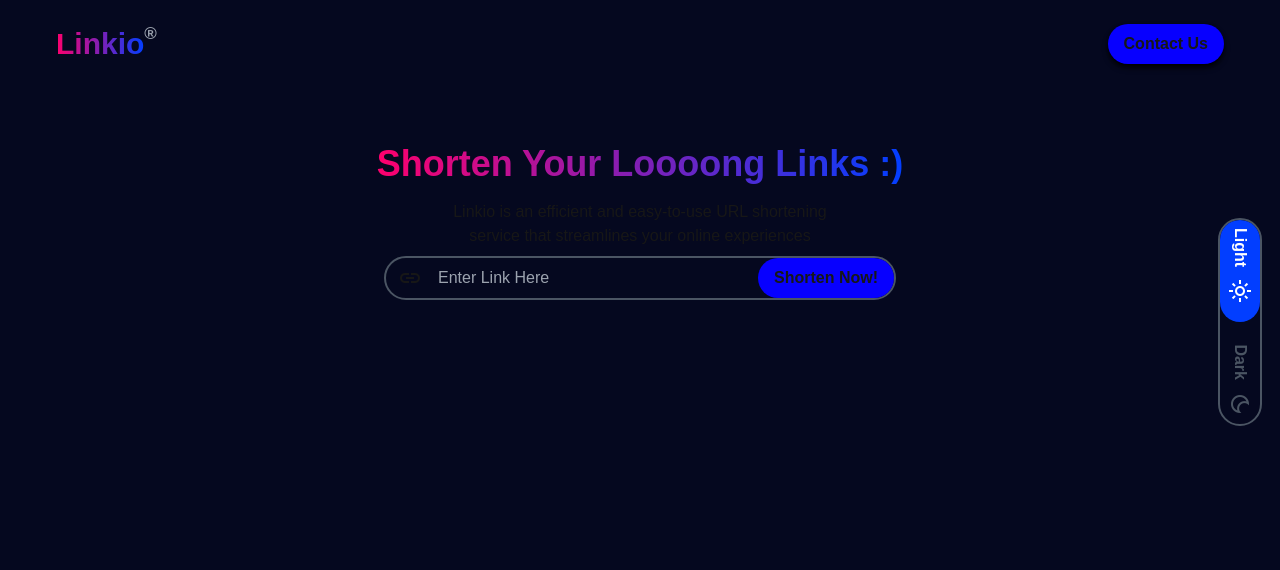
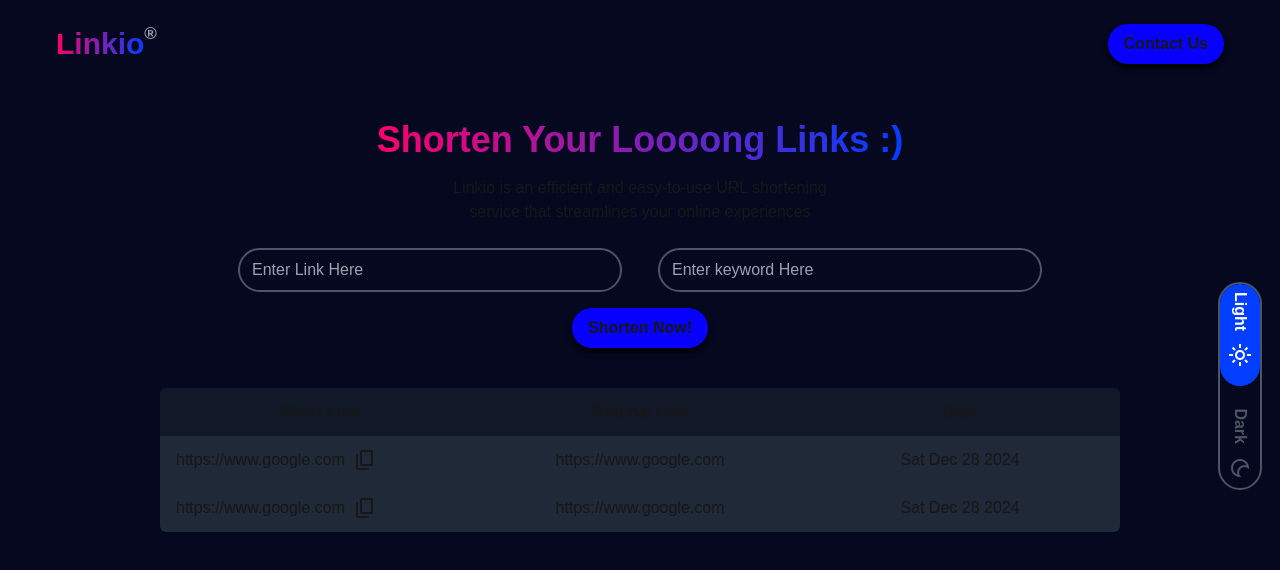
Before and after one commit to moeez5251/URL-Shortner, a Next.js app: page / in a window 1280 px wide. Shown: the top 570 px of the page. Built offline with nearby package versions, Linux system fonts and the light colour scheme.

Commit message:
Updating UI

```diff
--- a/app/page.js
+++ b/app/page.js
@@ -1,17 +1,17 @@
 "use client"
+import Links from "@/components/links";
 import Navbar from "@/components/navbar";
-import { set } from "mongoose";
 import { useState } from "react";
 export default function Home() {
   const [light, setlight] = useState("0%");
   const [gray, setgray] = useState("#4b5563")
   const [white, setwhite] = useState("white")
-  const handlelight=()=>{
+  const handlelight = () => {
     setlight("0%");
     setwhite("white");
     setgray("#4b5563");
   }
-  const handledark=()=>{
+  const handledark = () => {
     setlight("50%");
     setwhite("#4b5563");
     setgray("white");
@@ -20,33 +20,35 @@ export default function Home() {
     <>
       <div className="absolute -z-10 bg-[#05081f] w-full h-full"></div>
       <Navbar />
-      <div className="text-4xl w-fit mx-auto pt-14 font-semibold bg-gradient-to-r from-[#fe006d] to-[#023eff] bg-clip-text text-transparent">Shorten Your Loooong Links :) </div>
+      <div className="text-4xl w-fit mx-auto pt-8 font-semibold bg-gradient-to-r from-[#fe006d] to-[#023eff] bg-clip-text text-transparent">Shorten Your Loooong Links :) </div>
       <p className="w-1/3 mt-4 text-md mx-auto text-center">Linkio is an efficient and easy-to-use URL shortening service that streamlines your online experiences</p>
-      <div className="border-2 border-gray-600 w-[40%] h-11 pl-3 rounded-full mx-auto flex items-center justify-between mt-2" >
-        <div className="flex items-center gap-4 w-[70%]">
-          <span className="material-symbols-outlined">
-            link
-          </span>
-          <input type="text" placeholder="Enter Link Here" className="bg-transparent outline-0 text-base w-full" />
-        </div>
-        <button className="bg-[#0700ff] py-2 rounded-full px-4 font-semibold">Shorten Now!</button>
+      <div className="flex items-center justify-center gap-9  mt-4">
+
+      <div className="border-2 border-gray-600 w-[30%] h-11 pl-3 rounded-full flex items-center justify-between mt-2" >
+        <input type="text" placeholder="Enter Link Here" className="bg-transparent outline-0 text-base w-full" />
       </div>
+      <div className="border-2 border-gray-600 w-[30%] h-11 pl-3 rounded-full  flex items-center justify-between mt-2" >
+        <input type="text" placeholder="Enter keyword Here" className="bg-transparent outline-0 text-base w-full" />
+      </div>
+      </div>
+      <div className="bg-[#0700ff] py-2 rounded-full px-4 font-semibold text-md my-4 w-fit cursor-pointer mx-auto hover:shadow-[#0700ff] shadow-black transition-all shadow-md">Shorten Now!</div>
       <div className="flex  justify-between border-2 border-gray-600 w-52 rounded-full absolute  rotate-90 -right-16">
-        <span style={{left:light}} className="bg-[#023eff] absolute w-1/2 h-full transition-all duration-200 -z-20 rounded-full blue-span"></span>
+        <span style={{ left: light }} className="bg-[#023eff] absolute w-1/2 h-full transition-all duration-200 -z-20 rounded-full blue-span"></span>
         <div onClick={handlelight} className="light cursor-pointer w-1/2 flex items-center gap-3 px-2 py-2">
-          <span style={{color:white}} className="text-white font-semibold">Light</span>
+          <span style={{ color: white }} className="text-white font-semibold">Light</span>
 
-          <span style={{color:white}} className="material-symbols-outlined text-white">
+          <span style={{ color: white }} className="material-symbols-outlined text-white">
             light_mode
           </span>
         </div>
         <div onClick={handledark} className="dark cursor-pointer w-1/2 flex items-center justify-end gap-3 px-2 py-2">
-          <span style={{color:gray}} className="text-gray-600 font-semibold">Dark</span>
-          <span style={{color:gray}} className="material-symbols-outlined">
-              dark_mode
-            </span>
+          <span style={{ color: gray }} className="text-gray-600 font-semibold">Dark</span>
+          <span style={{ color: gray }} className="material-symbols-outlined">
+            dark_mode
+          </span>
         </div>
       </div>
+      <Links />
     </>
   );
 }
--- /dev/null
+++ b/components/links.js
@@ -0,0 +1,41 @@
+"use client"
+import React, { useState } from 'react'
+const Links = () => {
+    const date = new Date();
+    const [websites, setwebsites] = useState([
+        { link: "https://www.google.com", original: "https://www.google.com", qr: "hi", date: date.toDateString() },
+        { link: "https://www.google.com", original: "https://www.google.com", qr: "hi", date: date.toDateString() },
+    ])
+    return (
+        <>
+            <table className='w-3/4 mx-auto mt-10  rounded-md overflow-hidden'>
+                <thead className='bg-gray-900 overflow-hidden'>
+                    <tr >
+                        <th className='py-3  w-[25%] text-center'>Short Link</th>
+                        <th className='py-3 w-[25%] text-center'>Original Link</th>
+                        <th className='py-3 w-[25%] text-center'>Date</th>
+                    </tr>
+                </thead>
+                <tbody>
+                    {websites.map((e, key) => {
+                        return (
+                            <tr key={key}>
+                                <td className='py-3  px-4  text-center bg-gray-800 flex w-full gap-2'>
+                                    <span>{e.link}</span>
+                                    <span className="material-symbols-outlined cursor-pointer" title='copy Link' onClick={() => navigator.clipboard.writeText(e.link)}>
+                                        content_copy
+                                    </span>
+                                </td>
+                                <td className='py-3 w-[25%] text-center px-4 bg-gray-800'>{e.original}</td>
+
+                                <td className='py-3 w-[25%] text-center px-4 bg-gray-800'>{e.date}</td>
+                            </tr>
+                        )
+                    })}
+                </tbody>
+            </table>
+        </>
+    )
+}
+
+export default Links
```
Also changed, not shown: package.json (+5 -5 lines).
